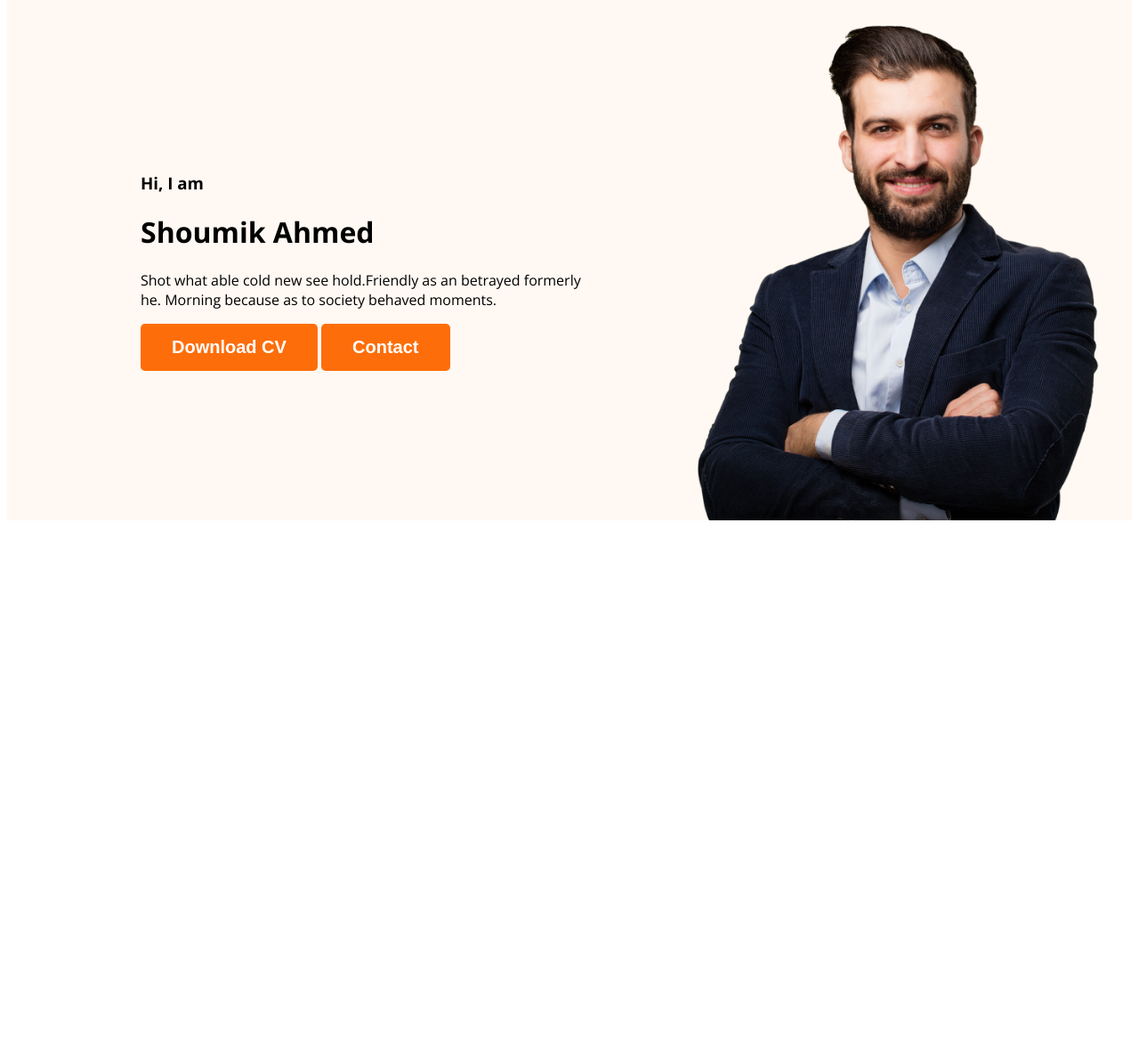
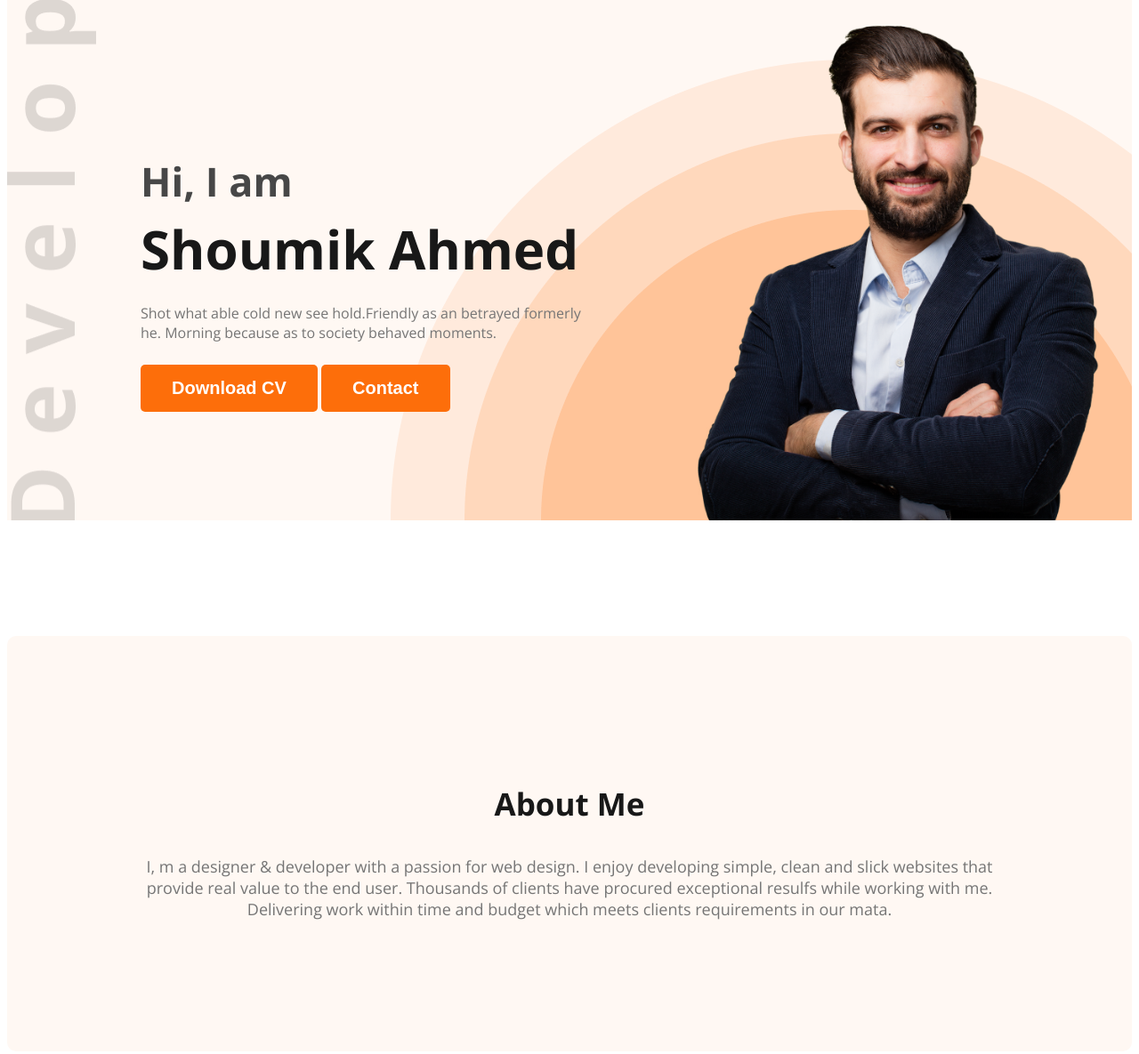
Before and after one commit to shoumikahmed/webdeveloper-portfolio, a plain HTML site: page index.html in a window 1280 px wide. Shown: the part 183-1368 px from the top of the page at 89% size. Before the commit the page ends 800 px from the top, so only its background shows below. Drawn offline with nearby package versions, Linux system fonts and the light colour scheme.

Commit message:
about section added

```diff
--- a/index.html
+++ b/index.html
@@ -27,7 +27,8 @@
             <div class="banner-content">
                 <h3 class="banner-greeting">Hi, I am</h3>
                 <h1 class="banner-title">Shoumik Ahmed</h1>
-                <p>Shot what able cold new see hold.Friendly as an betrayed formerly he. Morning because as to society
+                <p class="banner-description">Shot what able cold new see hold.Friendly as an betrayed formerly he.
+                    Morning because as to society
                     behaved moments.</p>
                 <button class="btn-primary">Download CV</button>
                 <button class="btn-primary">Contact</button>
@@ -36,7 +37,13 @@
         </div>
     </header>
     <main>
-
+        <section class="about">
+            <h3 class="section-title">About Me</h3>
+            <p class="section-description">I, m a designer & developer with a passion for web design. I enjoy developing
+                simple, clean and slick websites that provide real value to the end user. Thousands of clients have
+                procured exceptional resulfs while working with me. Delivering work within time and budget which meets
+                clients requirements in our mata.</p>
+        </section>
     </main>
     <footer>
 
--- a/styles/portfolio.css
+++ b/styles/portfolio.css
@@ -16,6 +16,19 @@ body {
     font-size: 20px;
     font-weight: 700;
     padding: 15px 35px;
+}
+
+.section-title {
+    color: #181818;
+    text-align: center;
+    font-size: 35px;
+    font-weight: 700;
+}
+
+.section-description {
+    color: #757575;
+    text-align: center;
+    font-size: 18px;
 }
 
 /* navbar related styles */
@@ -52,6 +65,9 @@ nav a {
 
 .header {
     background-color: #FFF8F3;
+    background-image: url('../images/header_bg.png'), url('../images/developer.png');
+    background-repeat: no-repeat;
+    background-position: bottom right, top left;
 }
 
 .banner {
@@ -68,3 +84,32 @@ nav a {
 .banner .profile-pic {
     width: 500px;
 }
+
+.banner-greeting {
+    font-size: 45px;
+    color: #474747;
+    margin-bottom: 0;
+}
+
+.banner-title {
+    font-size: 60px;
+    font-weight: 700;
+    color: #181818;
+    margin-top: 5px;
+    margin-bottom: 20px;
+}
+
+.banner-description {
+    margin-bottom: 25px;
+    color: #757575;
+}
+
+/* main section styles */
+
+/* about section styles */
+.about {
+    padding: 130px;
+    border-radius: 10px;
+    background: #FFF8F3;
+    margin: 130px 0;
+}
```
